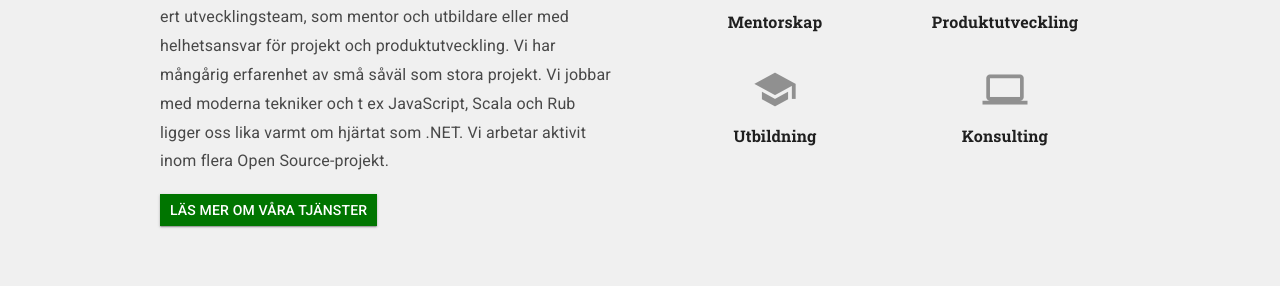
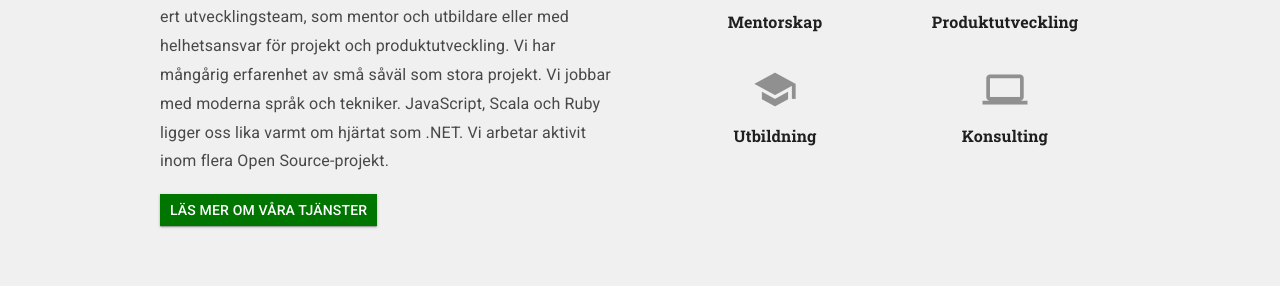
Before and after one commit to dotnetmentor/dotnetmentor-website, a Jekyll site: the page built from index.html, in a window 1280 px wide. Shown: the part 659-945 px from the top of the page. Built offline with Jekyll 4.4.1, drawn with Linux system fonts in a browser that asks for light colours; some of the changed text lies outside the part shown.

Commit message:
Typo och ordföljd

```diff
--- a/index.html
+++ b/index.html
@@ -16,7 +16,7 @@ description: Konsulter, mentorer, experthjälp eller utveckling av en produkt? H
             <h4>Solid kunskap inom utveckling</h4>
             <p>Vi erbjuder konsulttjänster inom mjukvaruutveckling, som del i ert utvecklingsteam, som mentor och utbildare
                 eller med helhetsansvar för projekt och produktutveckling. Vi har mångårig erfarenhet av små såväl som stora
-                projekt. Vi jobbar med moderna tekniker och t ex JavaScript, Scala och Rub ligger oss lika varmt om hjärtat som .NET.
+                projekt. Vi jobbar med moderna språk och tekniker. JavaScript, Scala och Ruby ligger oss lika varmt om hjärtat som .NET.
                 Vi arbetar aktivit inom flera Open Source-projekt.</p>
             <p><a class="btn" href="/services">Läs mer om våra tjänster</a></p>
         </div>
```
